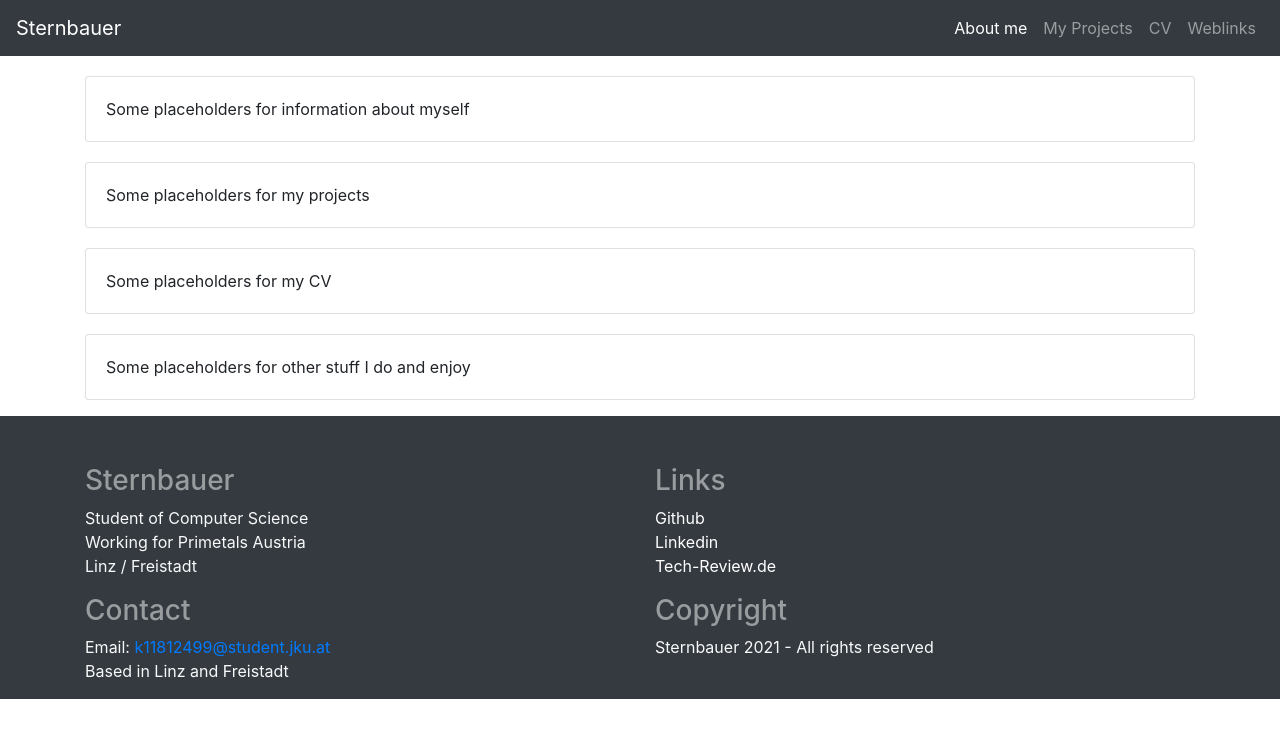
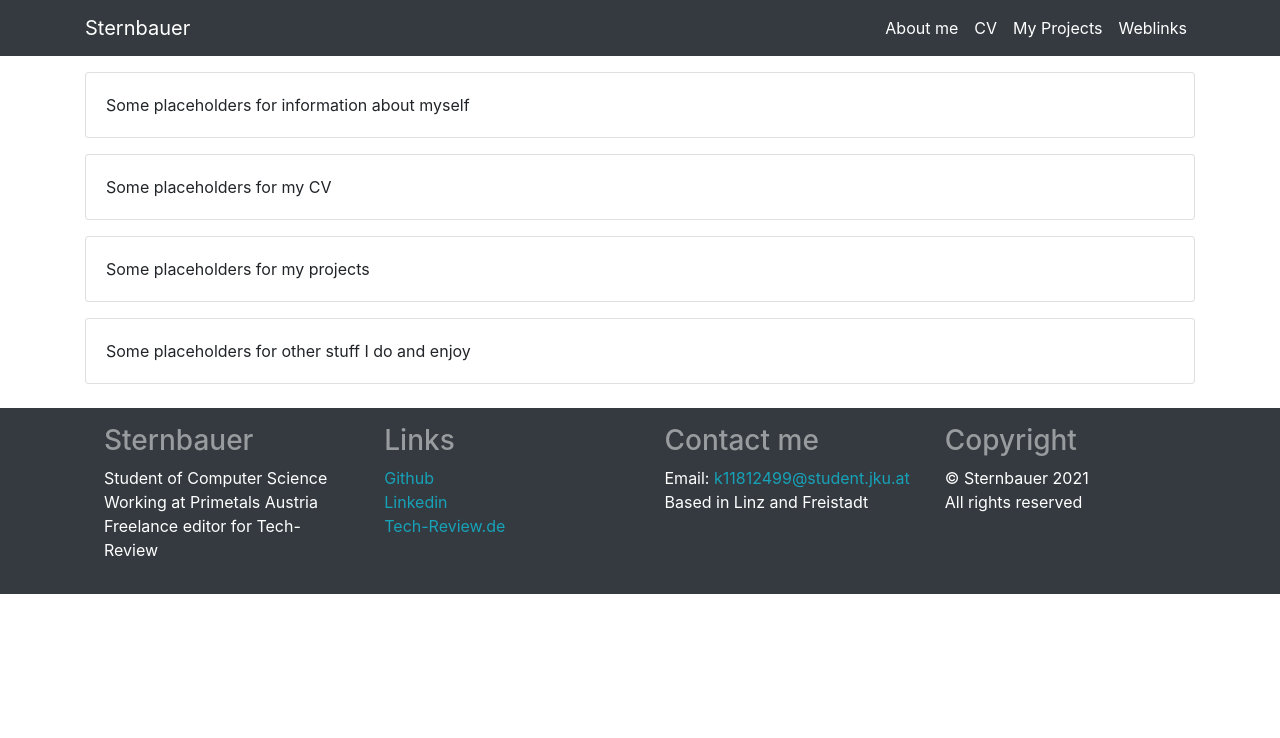
Before and after one commit to Stern1710/stern1710.github.io, a plain HTML site: page index.html in a window 1280 px wide. Drawn offline with nearby package versions, Linux system fonts and the light colour scheme.

Commit message:
improve header / footer layout and add icon

```diff
--- a/css/personalize.css
+++ b/css/personalize.css
@@ -1,33 +1,11 @@
-.top-buffer {
-    margin-top:20px;
-}
-
-@import url('https://fonts.googleapis.com/css?family=Rubik&display=swap');
-
-.footer-link:link {
+.footer-link {
     color:white;
 }
 
 .footer-link:hover {
-    color: blue;
-}
-
-small {
-    font-size: calc(12px + (15 - 12) * ((100vw - 360px) / (1600 - 360))) !important
+    color: grey;
 }
 
 .bold-text {
     color: #989c9e !important;
 }
-
-.mt-55 {
-    margin-top: calc(50px + (60 - 50) * ((100vw - 360px) / (1600 - 360))) !important
-}
-
-.social {
-    font-size: 21px !important
-}
-
-.rights {
-    font-size: calc(10px + (12 - 10) * ((100vw - 360px) / (1600 - 360))) !important
-}
--- a/index.html
+++ b/index.html
@@ -9,51 +9,55 @@
     <script src="https://code.jquery.com/jquery-3.5.1.slim.min.js" integrity="sha384-DfXdz2htPH0lsSSs5nCTpuj/zy4C+OGpamoFVy38MVBnE+IbbVYUew+OrCXaRkfj" crossorigin="anonymous"></script>
     <script src="https://cdn.jsdelivr.net/npm/bootstrap@4.6.0/dist/js/bootstrap.bundle.min.js" integrity="sha384-Piv4xVNRyMGpqkS2by6br4gNJ7DXjqk09RmUpJ8jgGtD7zP9yug3goQfGII0yAns" crossorigin="anonymous"></script>
 
-    <title>Sternbauer</title>
+    <title>Katharina Sternbauer</title>
+    <link rel="icon" href="img/favicon.ico">
   </head>
   <body>
-      <!-- Navigation and top bar -->
-    <nav class="navbar sticky-top navbar-expand-lg navbar-dark bg-dark">
+
+    <!-- Navigation and top bar -->
+    <nav class="navbar sticky-top navbar-expand-md navbar-dark bg-dark">
+      <div class="container">
         <a class="navbar-brand" href="#">Sternbauer</a>
         <button class="navbar-toggler" type="button" data-toggle="collapse" data-target="#navbarNav" aria-controls="navbarNav" aria-expanded="false" aria-label="Toggle navigation">
           <span class="navbar-toggler-icon"></span>
         </button>
         <div class="collapse navbar-collapse" id="navbarNav">
           <ul class="navbar-nav ml-auto">
-            <li class="nav-item active">
-              <a class="nav-link" href="#">About me</a>
+            <li class="nav-item">
+              <a class="nav-link text-white" href="#">About me</a>
             </li>
             <li class="nav-item">
-              <a class="nav-link" href="#">My Projects</a>
+              <a class="nav-link text-white" href="#">CV</a>
             </li>
             <li class="nav-item">
-              <a class="nav-link" href="#">CV</a>
+              <a class="nav-link text-white" href="#">My Projects</a>
             </li>
             <li class="nav-item">
-                <a class="nav-link" href="#">Weblinks</a>
-              </li>
+              <a class="nav-link text-white" href="#">Weblinks</a>
+            </li>
           </ul>
         </div>
-      </nav>
+      </div>
+    </nav>
 
       <!-- Main content part -->
       <div class="container">
-        <div class="card top-buffer">
+        <div class="card top-buffer my-3">
             <div class="card-body">
                 Some placeholders for information about myself
             </div>
         </div>
-        <div class="card top-buffer">
+        <div class="card top-buffer my-3">
+          <div class="card-body">
+              Some placeholders for my CV
+          </div>
+      </div>
+        <div class="card top-buffer my-3">
             <div class="card-body">
                 Some placeholders for my projects
             </div>
         </div>
-        <div class="card top-buffer">
-            <div class="card-body">
-                Some placeholders for my CV
-            </div>
-        </div>
-        <div class="card top-buffer">
+        <div class="card top-buffer my-3">
             <div class="card-body">
                 Some placeholders for other stuff I do and enjoy
             </div>
@@ -61,39 +65,41 @@
       </div>
 
       <!-- footer -->
-      <div class="justify-content-center text-light bg-dark">
-        <footer class="container">
-            <div class="row mt-3 pt-5">
-                <div class="col-12 col-md-6">
+      <div class="text-white bg-dark">
+        <div class="container">
+            <div class="row mt-4 py-3 ml-1">
+                <div class="col-12 col-md-6 col-xl-3">
                     <h3 class="text-muted bold-text">Sternbauer</h3>
                     <ul class="list-unstyled">
                         <li>Student of Computer Science</li>
-                        <li>Working for Primetals Austria</li>
-                        <li>Linz / Freistadt</li>
+                        <li>Working at Primetals Austria</li>
+                        <li>Freelance editor for Tech-Review</li>
                     </ul>
                 </div>
-                <div class="col-12 col-md-6">
+                <div class="col-12 col-md-6 col-xl-3">
                     <h3 class="text-muted bold-text">Links</h3>
                     <ul class="list-unstyled">
-                        <li><a class="text-white footer-link" href="https://github.com/Stern1710" target="_blank">Github</a></li>
-                        <li><a class="text-white footer-link" href="https://www.linkedin.com/in/simon-sternbauer-318717201/?originalSubdomain=at" target="_new">Linkedin</a></li>
-                        <li><a class="text-white footer-link" href="https://www.tech-review.de" target="_better">Tech-Review.de</a></li>
+                        <li><a class="text-info" href="https://github.com/Stern1710" target="_blank">Github</a></li>
+                        <li><a class="text-info" href="https://www.linkedin.com/in/simon-sternbauer-318717201/?originalSubdomain=at" target="_blank">Linkedin</a></li>
+                        <li><a class="text-info" href="https://www.tech-review.de" target="_blank">Tech-Review.de</a></li>
                     </ul>
                 </div>
-                <div class="col-12 col-md-6">
-                    <h3 class="text-muted bold-text">Contact</h3>
+                <div class="col-12 col-md-6 col-xl-3">
+                    <h3 class="text-muted bold-text">Contact me</h3>
                     <ul class="list-unstyled">
-                        <li>Email: <a href="mailto:k11812499@students.jku.at">k11812499@student.jku.at</a></li>
+                        <li>Email: <a class="text-info" href="mailto:k11812499@students.jku.at">k11812499@student.jku.at</a></li>
                         <li>Based in Linz and Freistadt</li>
                     </ul>
                 </div>
-                <div class="col-12 col-md-6">
+                <div class="col-12 col-md-6 col-xl-3">
                     <h3 class="text-muted bold-text">Copyright</h3>
-                    <p>Sternbauer 2021 - All rights reserved</p>
+                    <ul class="list-unstyled">
+                      <li>© Sternbauer 2021</li>
+                      <li>All rights reserved</li>
+                    </ul>
                 </div>
-
             </div>
-        </footer>
+          </div>
     </div>
 
   </body>
```
Also changed, not shown: img/favicon.ico (added).
